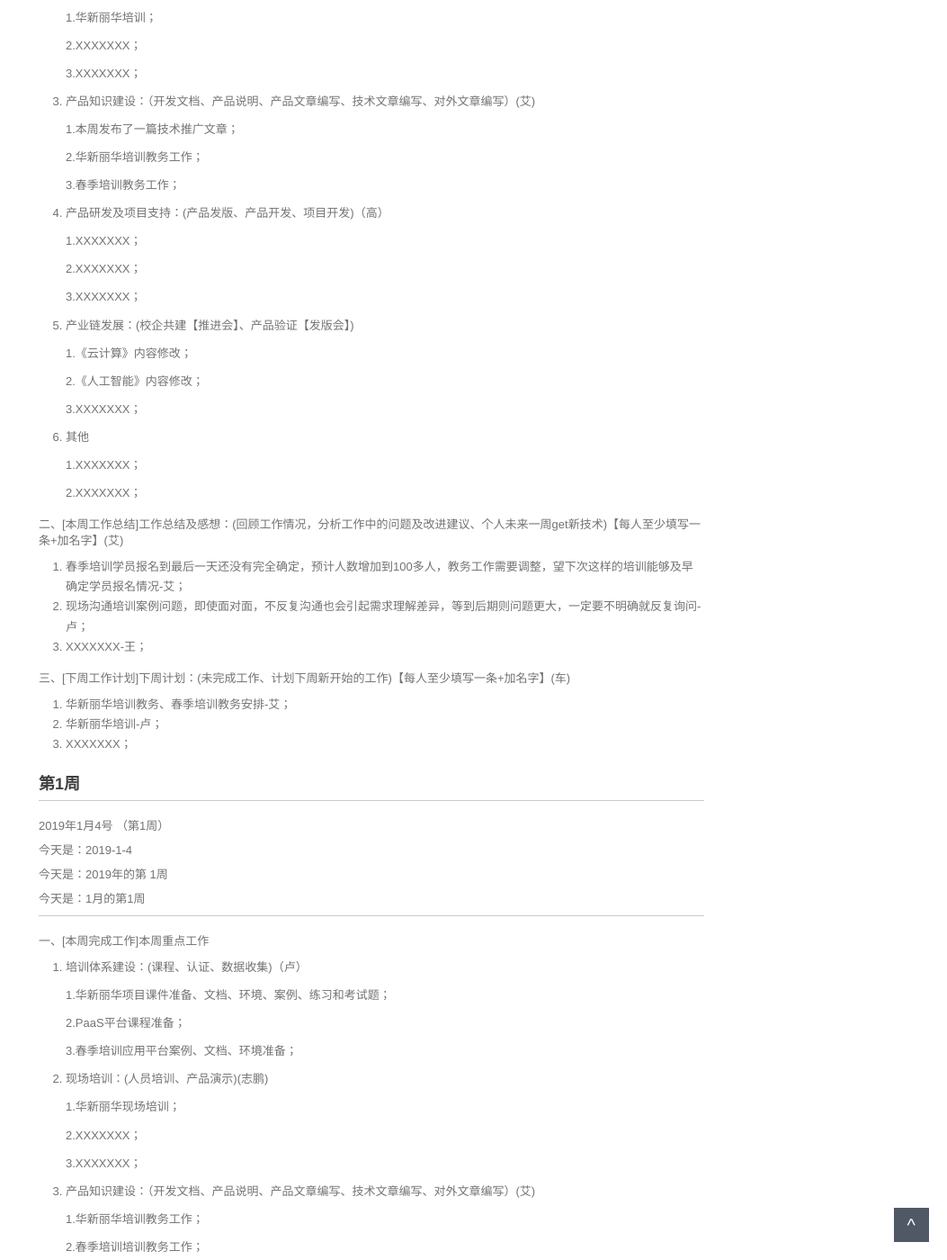
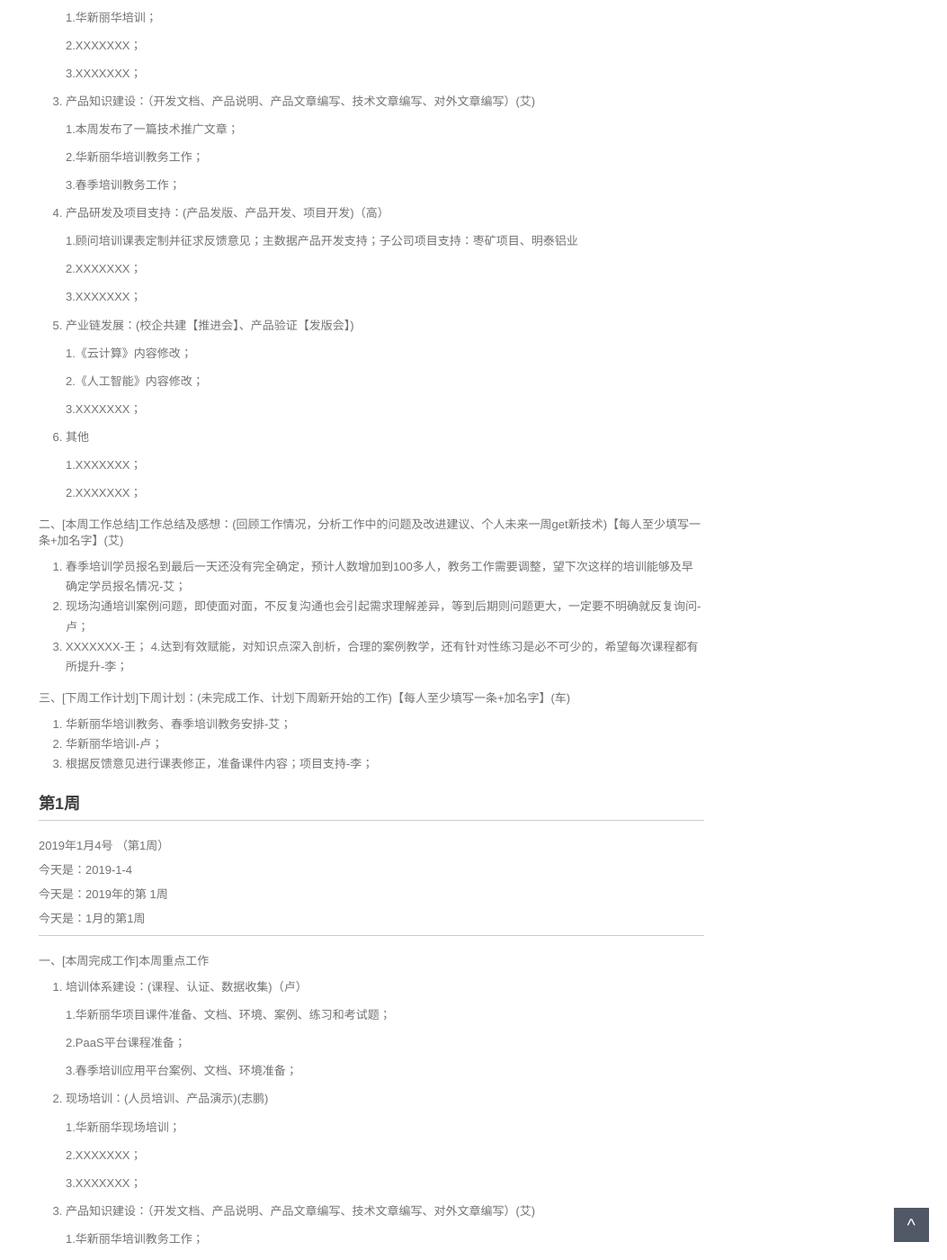
Before and after one commit to walllFlower/blog, a Jekyll site: the page built from _posts/2018-07-17-day_report_cxz.md, in a window 1280 px wide and 1400 px high, scrolled down 683 px. Shown: the whole window at 90% size, without its empty margins (227-1280 px from the left). Built offline with Jekyll 4.4.1, drawn with Linux system fonts in a browser that asks for light colours; comment, search, counter and statistics services are not loaded.

Commit message:
Update 2018-07-17-day_report_cxz.md
add by lh

```diff
--- a/_posts/2018-07-17-day_report_cxz.md
+++ b/_posts/2018-07-17-day_report_cxz.md
@@ -50,7 +50,7 @@ categories: 技术运营工作周报
 
 4. 产品研发及项目支持：(产品发版、产品开发、项目开发)（高）
 
-    1.XXXXXXX；
+    1.顾问培训课表定制并征求反馈意见；主数据产品开发支持；子公司项目支持：枣矿项目、明泰铝业
 
     2.XXXXXXX；
 
@@ -75,12 +75,13 @@ categories: 技术运营工作周报
 1. 春季培训学员报名到最后一天还没有完全确定，预计人数增加到100多人，教务工作需要调整，望下次这样的培训能够及早确定学员报名情况-艾；
 2. 现场沟通培训案例问题，即使面对面，不反复沟通也会引起需求理解差异，等到后期则问题更大，一定要不明确就反复询问-卢；
 3. XXXXXXX-王；
+4.达到有效赋能，对知识点深入剖析，合理的案例教学，还有针对性练习是必不可少的，希望每次课程都有所提升-李；
 
 三、[下周工作计划]下周计划：(未完成工作、计划下周新开始的工作)【每人至少填写一条+加名字】(车)
 
 1. 华新丽华培训教务、春季培训教务安排-艾；
 2. 华新丽华培训-卢；
-3. XXXXXXX；
+3. 根据反馈意见进行课表修正，准备课件内容；项目支持-李；
 
 
 
```
